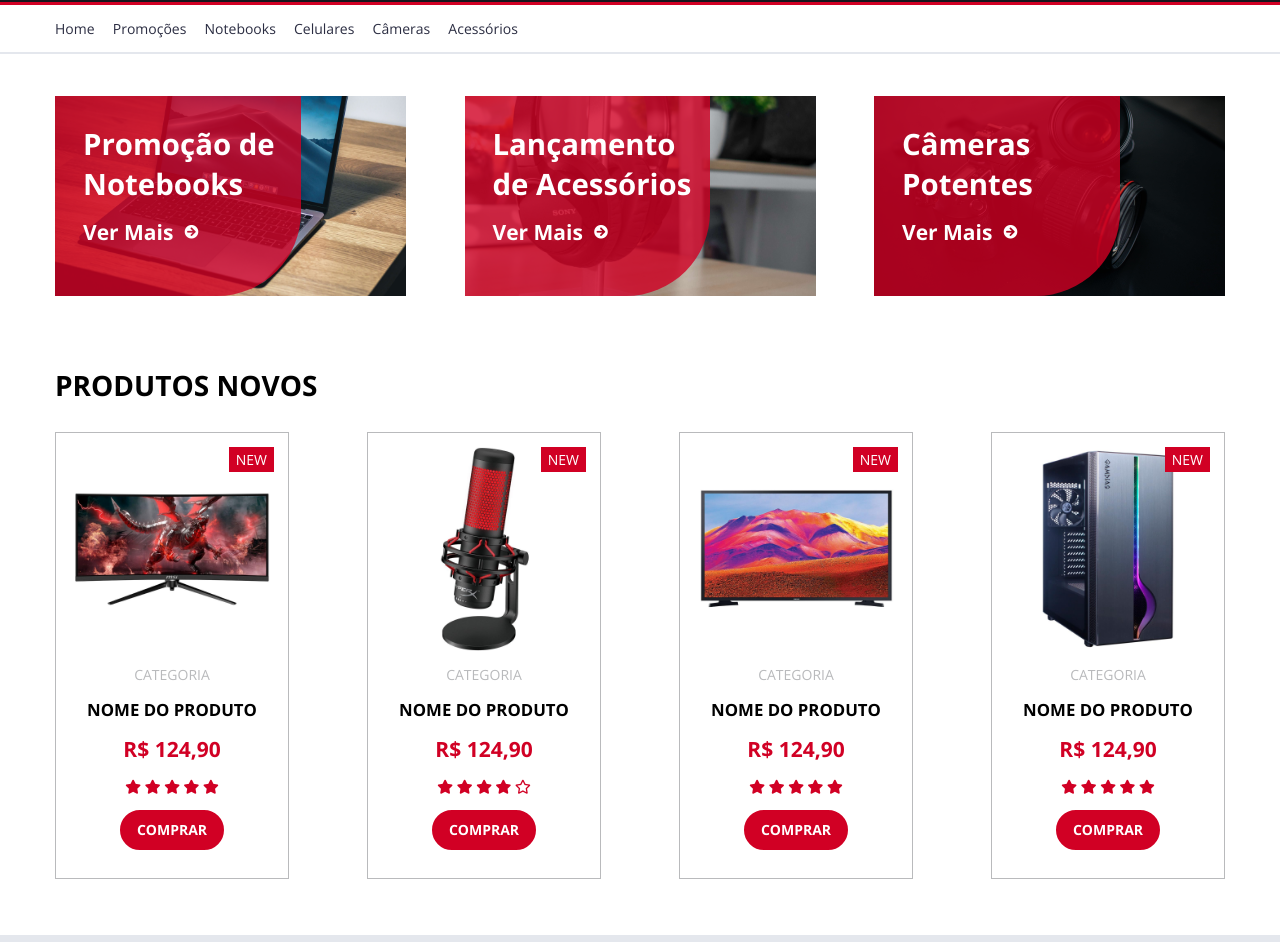
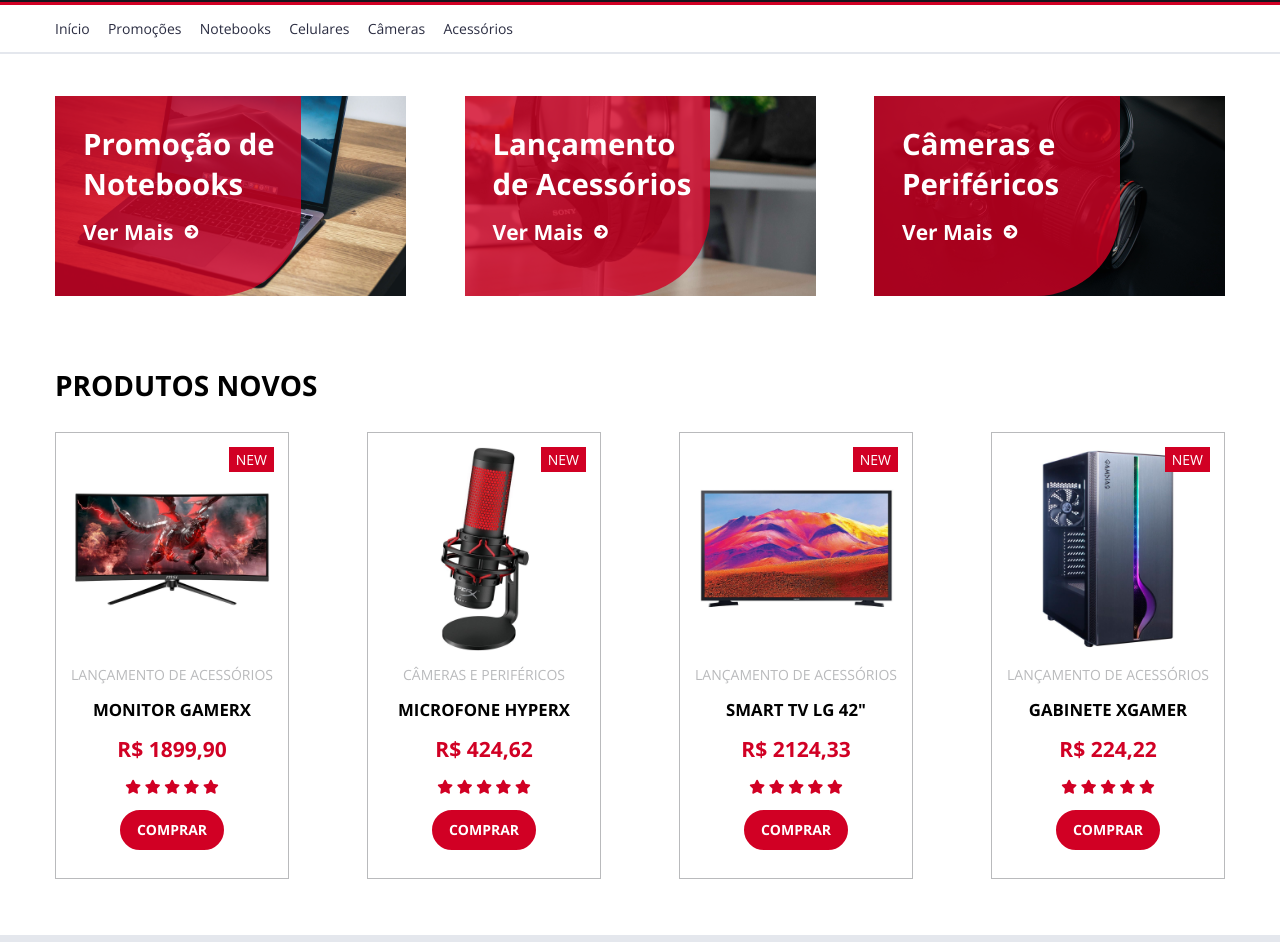
Before and after one commit to FernandoAntonioAzevedo/StormEcommerce, a plain HTML site: page index.html in a window 1280 px wide. Shown: the part 133-1075 px from the top of the page. Drawn offline with nearby package versions, Linux system fonts and the light colour scheme.

Commit message:
atualizando seções principais para apresentação projeto a novo cliente

```diff
--- a/index.html
+++ b/index.html
@@ -18,9 +18,9 @@
     <div class="header-top">
       <div class="header-top-container">
         <div class="store-info-container">
-          <span><i class="fas fa-phone"></i> (41)99999-0000</span>
-          <span><i class="far fa-envolope"></i> stormm@email.com</span>
-          <span><i class="fas fa-map-marker-alt"></i> Rua Teste, 1234</span>
+          <span><i class="fas fa-phone"></i> (41) 99611-5400</span>
+          <span><i class="far fa-envolope"></i> stormvendas@gmail.com</span>
+          <span><i class="fas fa-map-marker-alt"></i> Rua João Falarz, 1234 - Campo Comprido</span>
         </div>
         <div class="header-user-top-menu">
           <span><i class="fas fa-dollar sign"></i> <a href="#">BRL</a></span>
@@ -53,7 +53,7 @@
       <nav>
         <ul>
           <li>
-            <a href="#">Home</a>
+            <a href="#">Início</a>
           </li>
           <li>
             <a href="#">Promoções</a>
@@ -93,7 +93,7 @@
     <div class="banner" id="banner-3">
       <div class="banner-cover"></div>
       <div class="banner-content">
-        <h2>Câmeras Potentes</h2>
+        <h2>Câmeras e Periféricos</h2>
         <a href="#">Ver Mais <i class="fas fa-arrow-circle-right"></i></a>
       </div>
     </div>
@@ -105,9 +105,9 @@
       <div class="products-grid-card">
         <span class="label new">New</span>
         <img src="img/prod-1.jpg" alt="Produto 1">
-        <p class="category">Categoria</p>
-        <h3 class="product-name">Nome do Produto</h3>
-        <p class="product-price">R$ 124,90</p>
+        <p class="category">Lançamento de Acessórios</p>
+        <h3 class="product-name">Monitor GamerX</h3>
+        <p class="product-price">R$ 1899,90</p>
         <div class="rating-box">
           <i class="fas fa-star"></i>
           <i class="fas fa-star"></i>
@@ -120,24 +120,24 @@
       <div class="products-grid-card">
         <span class="label new">New</span>
         <img src="img/prod-2.jpg" alt="Produto 2">
-        <p class="category">Categoria</p>
-        <h3 class="product-name">Nome do Produto</h3>
-        <p class="product-price">R$ 124,90</p>
+        <p class="category">Câmeras e Periféricos</p>
+        <h3 class="product-name">Microfone HyperX</h3>
+        <p class="product-price">R$ 424,62</p>
         <div class="rating-box">
           <i class="fas fa-star"></i>
           <i class="fas fa-star"></i>
           <i class="fas fa-star"></i>
           <i class="fas fa-star"></i>
-          <i class="far fa-star"></i>
+          <i class="fas fa-star"></i>
         </div>
         <button class="btn">Comprar</button>
       </div>
       <div class="products-grid-card">
         <span class="label new">New</span>
         <img src="img/prod-3.jpg" alt="Produto 3">
-        <p class="category">Categoria</p>
-        <h3 class="product-name">Nome do Produto</h3>
-        <p class="product-price">R$ 124,90</p>
+        <p class="category">Lançamento de Acessórios</p>
+        <h3 class="product-name">Smart TV LG 42"</h3>
+        <p class="product-price">R$ 2124,33</p>
         <div class="rating-box">
           <i class="fas fa-star"></i>
           <i class="fas fa-star"></i>
@@ -150,9 +150,9 @@
       <div class="products-grid-card">
         <span class="label new">New</span>
         <img src="img/prod-4.jpg" alt="Produto 4">
-        <p class="category">Categoria</p>
-        <h3 class="product-name">Nome do Produto</h3>
-        <p class="product-price">R$ 124,90</p>
+        <p class="category">Lançamento de Acessórios</p>
+        <h3 class="product-name">Gabinete XGamer </h3>
+        <p class="product-price">R$ 224,22</p>
         <div class="rating-box">
           <i class="fas fa-star"></i>
           <i class="fas fa-star"></i>
@@ -186,7 +186,7 @@
         </div>
       </div>
       <h2 class="deal-container-content-title">Promoção de Fone Gamer</h2>
-      <p class="deal-container-content-subtitle">Toda a linha gamer com 50% de desconto</p>
+      <p class="deal-container-content-subtitle">Toda a linha gamer com 38% de desconto</p>
       <button class="btn">Comprar Agora</button>
     </div>
   </div>
@@ -276,8 +276,8 @@
       <div class="footer-top-about">
         <h3>Sobre Nós</h3>
         <p>Lorem ipsum dolor sit, amet consectetur adipisicing elit. Rerum repellat nesciunt eius dolores nulla, atque suscipit rem voluptate dignissimos accusamus sit quo non architecto ducimus culpa, numquam sunt odit aspernatur?</p>
-        <p><i class="fas fa-location-arrow"></i> <a href="#">Rua Teste, 1234</a></p>
-        <p><i class="fas fa-phone"></i> <a href="#">(41)99999-0000</a></p>
+        <p><i class="fas fa-location-arrow"></i> <a href="#">Rua João Falarz, 1234</a></p>
+        <p><i class="fas fa-phone"></i> <a href="#">(41) 99611-5400</a></p>
         <p><i class="far fa-envolope"></i> <a href="#">storm@email.com</a></p>
       </div>
       <div class="footer-top-categories">
```
